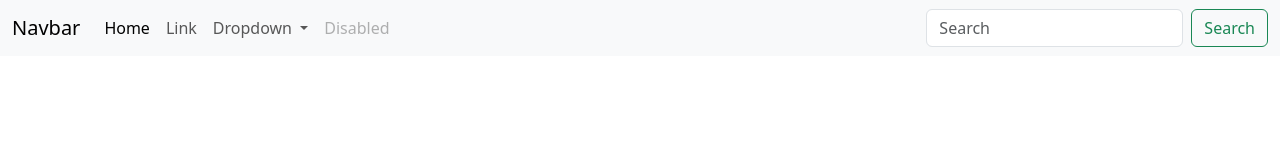
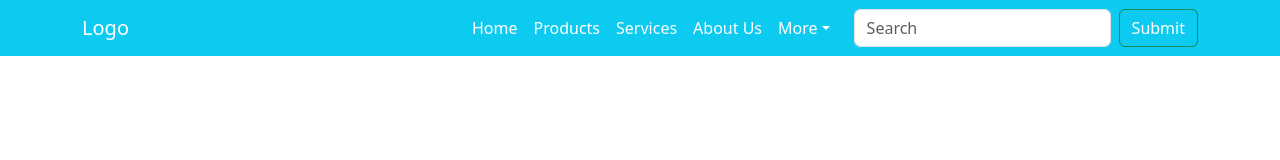
Before and after one commit to Reyad1987Khan/Bootstrap_Project_01, a plain HTML site: page index.html in a window 1280 px wide. Drawn offline with nearby package versions, Linux system fonts and the light colour scheme.

Commit message:
navbar creation end

```diff
--- a/index.html
+++ b/index.html
@@ -4,8 +4,7 @@
     <meta charset="UTF-8">
     <meta name="viewport" content="width=device-width, initial-scale=1.0">
     <title>Bootstrap Project One</title>
-<!-- download bootstrap
-<link rel="stylesheet" href="css/bootstrap.min.css"> -->
+
 <!-- CDN Link  -->
 <link href="https://cdn.jsdelivr.net/npm/bootstrap@5.3.8/dist/css/bootstrap.min.css"
 rel="stylesheet"
@@ -13,39 +12,35 @@
 crossorigin="anonymous">
 </head>
 <body>
-<nav class="navbar navbar-expand-lg bg-body-tertiary">
-  <div class="container-fluid">
-    <a class="navbar-brand" href="#">Navbar</a>
-    <button class="navbar-toggler" type="button" data-bs-toggle="collapse" data-bs-target="#navbarSupportedContent" aria-controls="navbarSupportedContent" aria-expanded="false" aria-label="Toggle navigation">
+<nav class="navbar bg-info navbar-expand-lg">
+    <div class="container">
+        <a class="navbar-brand text-white" href="#">Logo</a>
+        <button class="navbar-toggler" type="button" data-bs-toggle="collapse" data-bs-target="#openMenu">
             <span class="navbar-toggler-icon"></span>
         </button>
-    <div class="collapse navbar-collapse" id="navbarSupportedContent">
-      <ul class="navbar-nav me-auto mb-2 mb-lg-0">
-        <li class="nav-item">
-          <a class="nav-link active" aria-current="page" href="#">Home</a>
-        </li>
-        <li class="nav-item">
-          <a class="nav-link" href="#">Link</a>
-        </li>
-        <li class="nav-item dropdown">
-          <a class="nav-link dropdown-toggle" href="#" role="button" data-bs-toggle="dropdown" aria-expanded="false">
-            Dropdown
-          </a>
+        <div class="collapse navbar-collapse" id="openMenu">
+            <ul class="navbar-nav me-3 ms-auto">
+                <li class="nav-item"><a class="nav-link text-white" href="#">Home</a></li>
+                <li class="nav-item"><a class="nav-link text-white" href="#">Products</a></li>
+                <li class="nav-item"><a class="nav-link text-white" href="#">Services</a></li>
+                <li class="nav-item"><a class="nav-link text-white" href="#">About Us</a></li>
+                <li class="nav-item dropdown"><a class="nav-link text-white dropdown-toggle" data-bs-toggle="dropdown" href="#" role="button">More</a>
                     <ul class="dropdown-menu">
-            <li><a class="dropdown-item" href="#">Action</a></li>
-            <li><a class="dropdown-item" href="#">Another action</a></li>
-            <li><hr class="dropdown-divider"></li>
-            <li><a class="dropdown-item" href="#">Something else here</a></li>
+                        <li><a class="dropdown-item" href="#">Social Work</a></li>
+                        <hr class="dropdown-divider">
+                        <li><a class="dropdown-item" href="#">Brancess</a></li>
+                        <hr class="dropdown-divider">
+                        <li><a class="dropdown-item" href="#">CSR</a></li>
+                        <hr class="dropdown-divider">
+                        <li><a class="dropdown-item" href="#">Group</a></li>
                     </ul>
-        </li>
-        <li class="nav-item">
-          <a class="nav-link disabled" aria-disabled="true">Disabled</a>
                 </li>
             </ul>
                 <form class="d-flex" role="search">
-        <input class="form-control me-2" type="search" placeholder="Search" aria-label="Search"/>
-        <button class="btn btn-outline-success" type="submit">Search</button>
+                    <input class="form-control me-2" type="search" placeholder="Search" aria-label="search">
+                    <button class="btn btn-outline-success text-white" type="button">Submit</button>
                 </form>
+
         </div>
     </div>
 </nav>
@@ -55,9 +50,10 @@
 
 
 
-<!-- download bootstrapa
-<samp src="js/bootstrap.bundle.min.js"></samp>
-<samp src="js/bootstrap.min.js"></samp> -->
+
+
+
+
 <!-- CDN link -->
 <script src="https://cdn.jsdelivr.net/npm/bootstrap@5.3.8/dist/js/bootstrap.bundle.min.js"
 integrity="sha384-FKyoEForCGlyvwx9Hj09JcYn3nv7wiPVlz7YYwJrWVcXK/BmnVDxM+D2scQbITxI"
```
Lines whose indentation alone changed are shown as unchanged.
